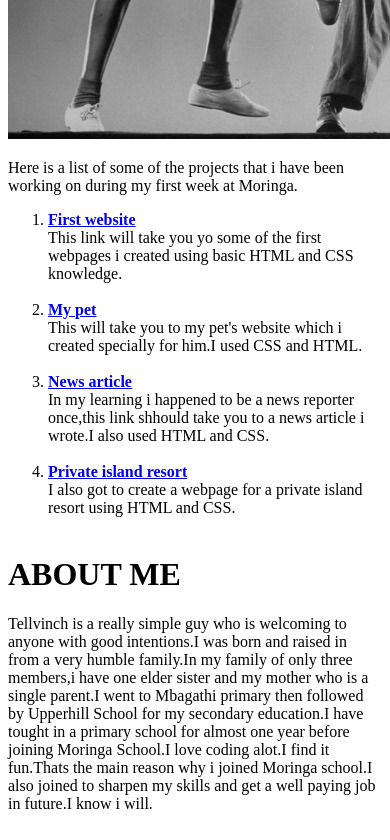
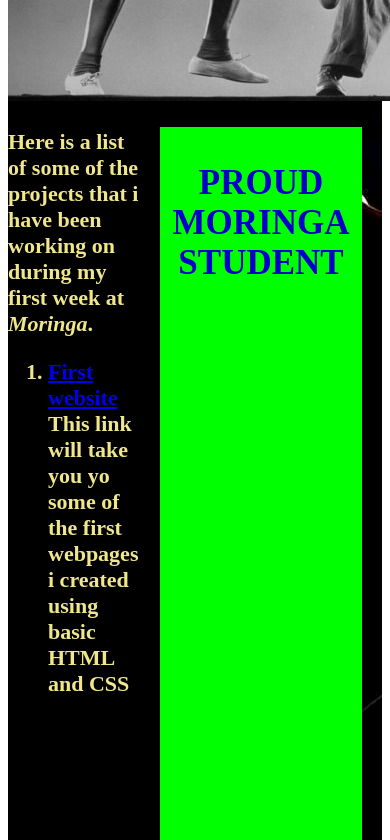
Before and after one commit to Tellvinch/portfolio, a plain HTML site: page index.html in a window 390 px wide. Shown: the part 560-1400 px from the top of the page. Drawn offline with Linux system fonts and the light colour scheme.

Commit message:
add media query and changes to sidebar

```diff
--- a/index.html
+++ b/index.html
@@ -5,7 +5,7 @@
        Tellvinch ind-project
     </title>
 
-<link rel="stylesheet" type="text/css" href="styles.css">
+<link rel="stylesheet" type="text/css" href="styles.css" media="all">
 
 </head>
 
@@ -14,11 +14,14 @@
          <h1>
              TELLVINCH IMANI
          </h1>
-         <img src="me.jpg" alt="a picture of something that represents who i am">
+         <img src="me.jpg " alt="a picture of something that represents who i am " width="500px" height="500px">
+         <div class="sidebar">
+            <p>PROUD MORINGA STUDENT</p>
+         </div class="sidebar">
 
          <div class="links">
              <p>
-                 Here is a list of some of the projects that i have been working on during my first week at Moringa.
+                 Here is a list of some of the projects that i have been working on during my first week at <em>Moringa</em>.
                  <ol>
 
                      <li><strong><a href="https://github.com/Tellvinch/my-first-website">First website</a></strong>
@@ -50,13 +53,18 @@
               <p>
                   Tellvinch is a really simple guy who is welcoming to anyone with good intentions.I was born and raised in from a very humble family.In my family of only three members,i have one elder sister and my mother who is a single parent.I went to Mbagathi primary then followed by Upperhill School for my secondary education.I have tought in a primary school for almost one year before joining Moringa School.I love coding alot.I find it fun.Thats the main reason why i joined Moringa school.I also joined to sharpen my skills and get a well paying job in future.I know i will.
               </p>
+
+            <div class="interests">
               <h1>
                   INTERESTS AND HOBBIES
               </h1>
               <P>
                   I love dancing alot.I have even started my own dancing academy called Talent 8 which is based in Kibra.Apart from dancing i love listenin gto music and singing.I have decided to save the best for the last,"eating" I literally eat alot.I never choose the food i eat as long as its delicious.
               </P>
-        </div class="about">
+              <br>
+              <br>
+              <br>
+            </div class="interests">
      </body>
 </div class="container">
 </html>
--- a/styles.css
+++ b/styles.css
@@ -0,0 +1,55 @@
+.container {
+    background-image: url("a745.jpg");
+    color: khaki;
+    text-align: center;
+    font-weight: bolder;
+    font-size: 22px;
+    width: auto;
+
+}
+
+.container h1 {
+    color: lightskyblue;
+    text-align: center;
+    text-decoration: lightskyblue;
+    font-style: inherit;
+}
+
+.links {
+    text-align: left;
+}
+
+.about p {
+    color: lightcoral;
+}
+
+.interest {
+    color: lightgrey;
+}
+
+.sidebar {
+
+    background-color: lime;
+    color: mediumblue;
+    font-size: 35px;
+    width: 200px;
+    margin: 20px;
+    padding: 1px;
+    float: right;
+    height: 1450px;
+}
+
+
+
+
+
+
+
+
+
+@media screen and (min-width: 480px) and (max-width: 760px) {
+    .container {
+        color:lightblue;
+
+    }
+}
```
Also changed, not shown: 123.jpeg (added), a745.jpg (added).
